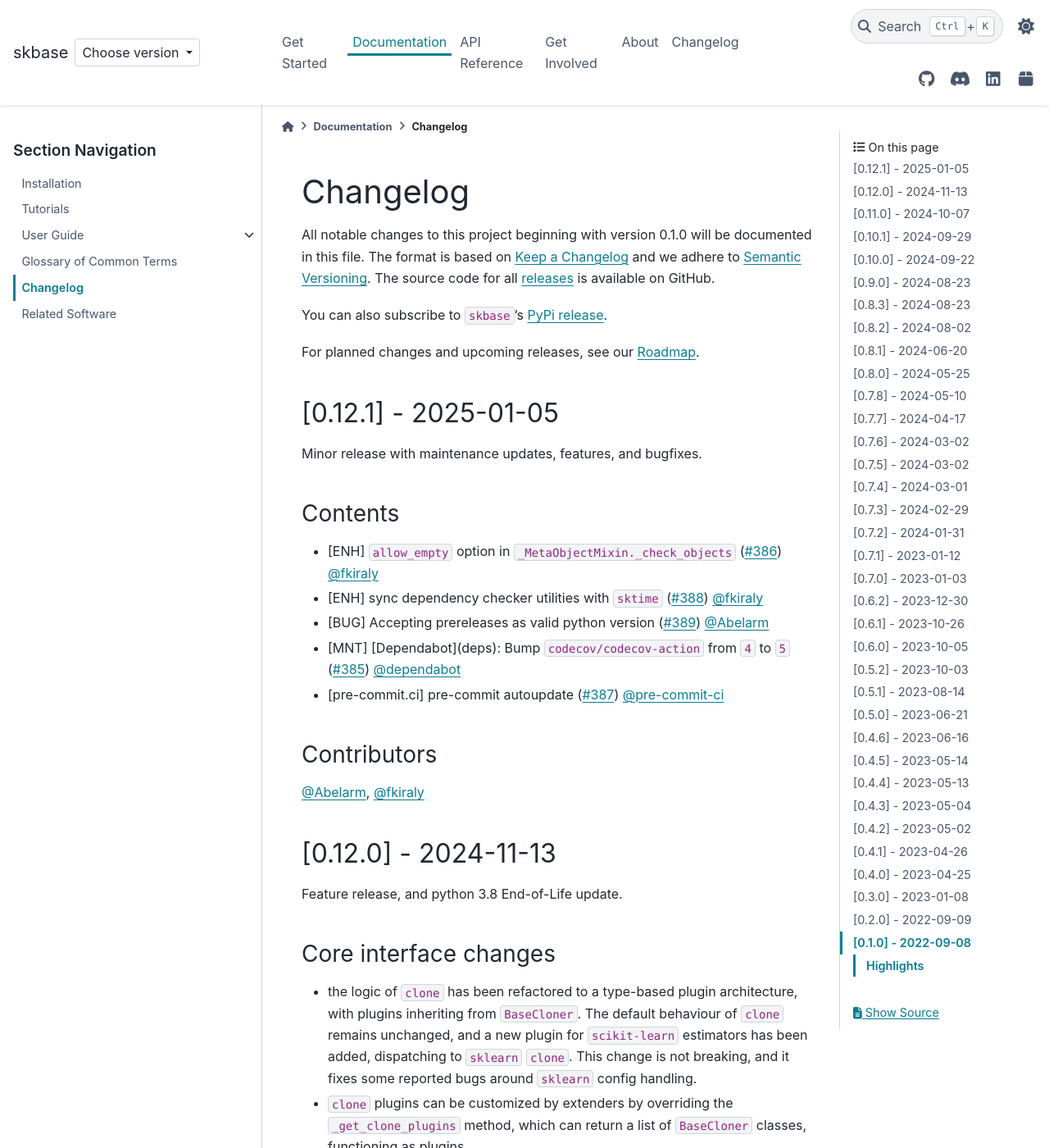
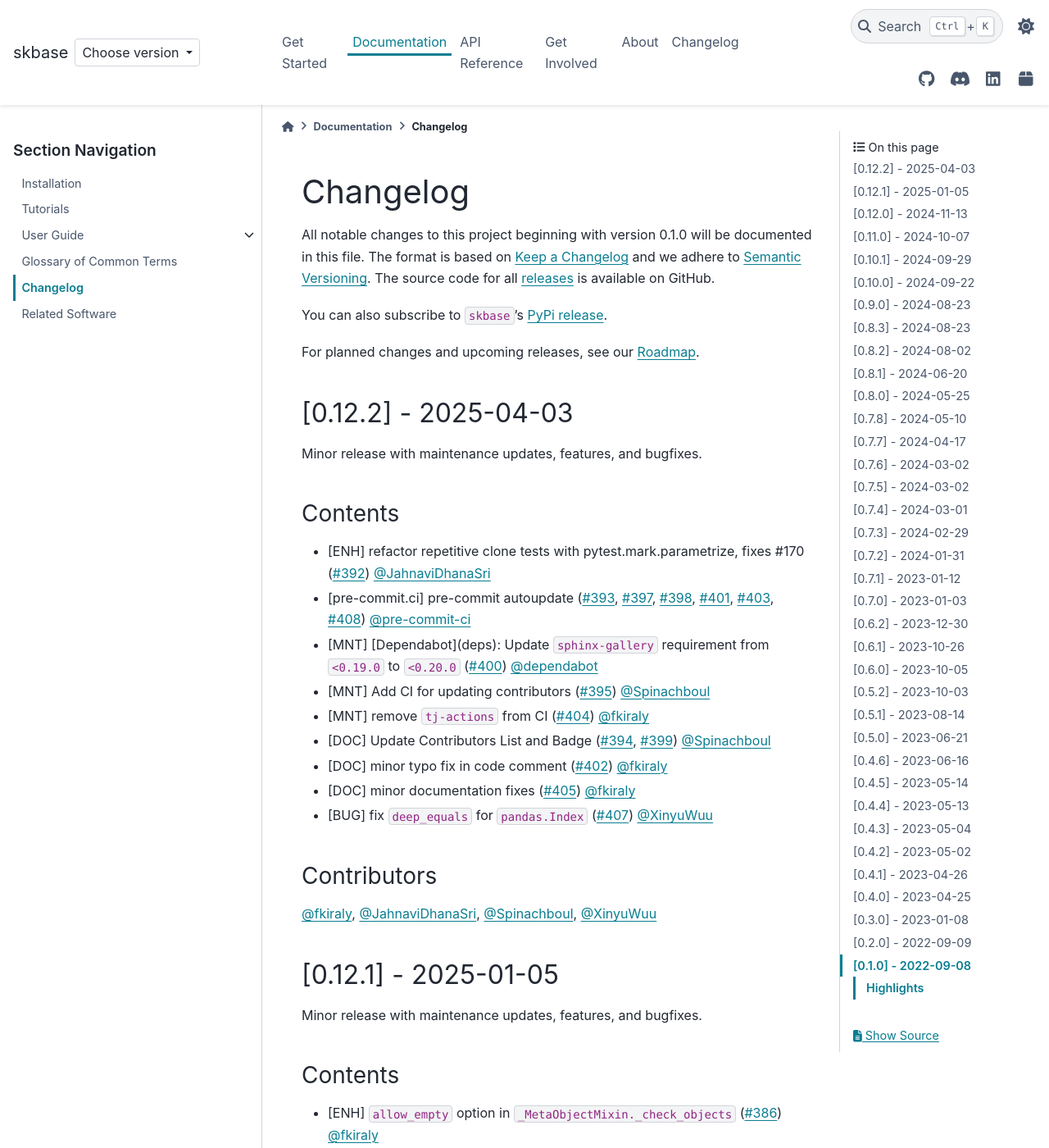
Before and after one commit to sktime/skbase, a Sphinx documentation site: the page built from docs/source/user_documentation/changelog.rst, in a window 1280 px wide and 1400 px high. Shown: the whole window at 82% size. Built offline with Sphinx 7.4.7 and the PyData theme 0.15.4, drawn with Linux system fonts in a browser that asks for light colours; comment, search, counter and statistics services are not loaded.

Commit message:
Release 0.12.2 (#409)
Release 0.12.2

* changelog
* version bump

```diff
--- a/docs/source/user_documentation/changelog.rst
+++ b/docs/source/user_documentation/changelog.rst
@@ -13,6 +13,36 @@
 `PyPi release <https://libraries.io/pypi/scikit-base>`_.
 
 For planned changes and upcoming releases, see our :ref:`roadmap`.
+
+[0.12.2] - 2025-04-03
+=====================
+
+Minor release with maintenance updates, features, and bugfixes.
+
+Contents
+--------
+
+* [ENH] refactor repetitive clone tests with pytest.mark.parametrize, fixes #170
+  (:pr:`392`) :user:`JahnaviDhanaSri`
+* [pre-commit.ci] pre-commit autoupdate
+  (:pr:`393`, :pr:`397`, :pr:`398`, :pr:`401`, :pr:`403`, :pr:`408`)
+  :user:`pre-commit-ci`
+* [MNT] [Dependabot](deps): Update ``sphinx-gallery`` requirement
+  from ``<0.19.0`` to ``<0.20.0`` (:pr:`400`) :user:`dependabot`
+* [MNT] Add CI for updating contributors (:pr:`395`) :user:`Spinachboul`
+* [MNT] remove ``tj-actions`` from CI (:pr:`404`) :user:`fkiraly`
+* [DOC] Update Contributors List and Badge (:pr:`394`, :pr:`399`) :user:`Spinachboul`
+* [DOC] minor typo fix in code comment (:pr:`402`) :user:`fkiraly`
+* [DOC] minor documentation fixes (:pr:`405`) :user:`fkiraly`
+* [BUG] fix ``deep_equals`` for ``pandas.Index`` (:pr:`407`) :user:`XinyuWuu`
+
+Contributors
+------------
+
+:user:`fkiraly`,
+:user:`JahnaviDhanaSri`,
+:user:`Spinachboul`,
+:user:`XinyuWuu`
 
 [0.12.1] - 2025-01-05
 =====================
--- a/pyproject.toml
+++ b/pyproject.toml
@@ -1,6 +1,6 @@
 [project]
 name = "scikit-base"
-version = "0.12.1"
+version = "0.12.2"
 description = "Base classes for sklearn-like parametric objects"
 authors = [
     {name = "sktime developers", email = "sktime.toolbox@gmail.com"},
--- a/skbase/__init__.py
+++ b/skbase/__init__.py
@@ -6,4 +6,4 @@
 The included functionality makes it easy to reuse scikit-learn and
 sktime design principles in your project.
 """
-__version__: str = "0.12.1"
+__version__: str = "0.12.2"
```
Also changed, not shown: README.md (+1 -1 lines), docs/source/_static/switcher.json (+6 -1 lines).
